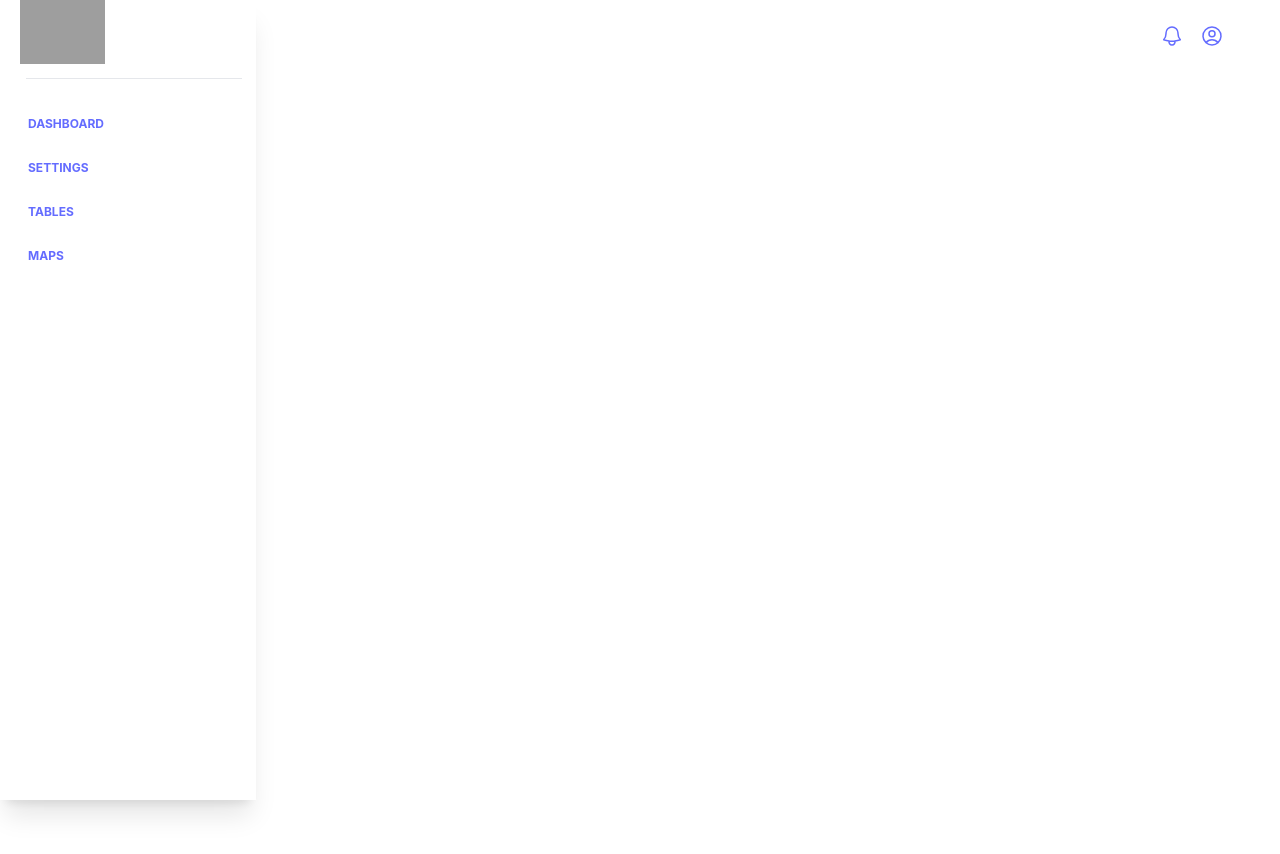
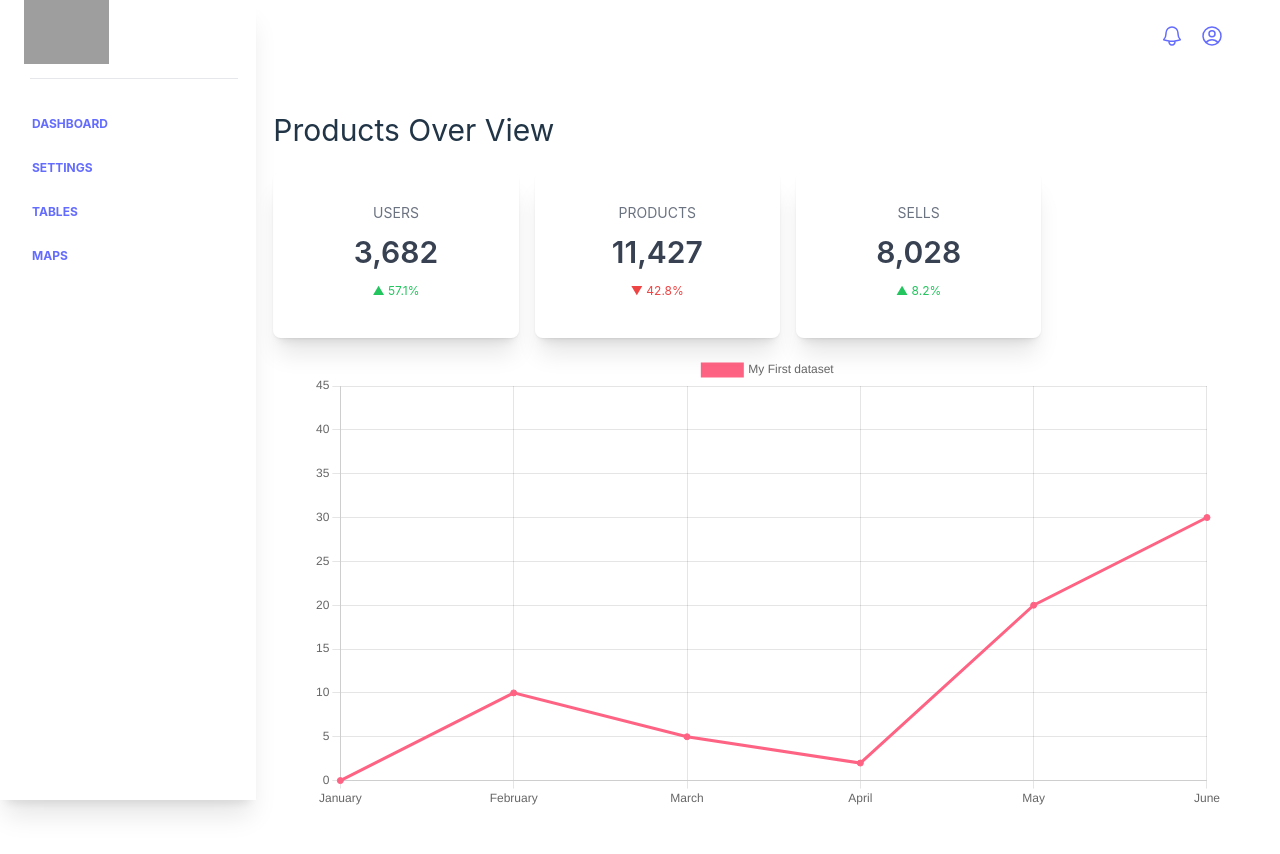
Before and after one commit to Nayem707/02-Ecommerce-admin-front, a React (Vite) app: page /dashboard in a window 1280 px wide. Shown: the top 854 px of the page. Before the commit the page ends 800 px from the top, so only its background shows below. Built offline with nearby package versions, Linux system fonts and the light colour scheme; grey boxes are pictures that could not be loaded.

Commit message:
Add dependency chart and setup

```diff
--- a/package.json
+++ b/package.json
@@ -14,7 +14,9 @@
     "@heroicons/react": "^2.0.18",
     "@reduxjs/toolkit": "^1.9.5",
     "axios": "^1.4.0",
+    "chart.js": "^4.3.3",
     "react": "^18.2.0",
+    "react-chartjs-2": "^5.2.0",
     "react-dom": "^18.2.0",
     "react-redux": "^8.1.2",
     "react-router-dom": "^6.15.0",
--- /dev/null
+++ b/src/components/common/LineChart.jsx
@@ -0,0 +1,27 @@
+import React from 'react';
+import Chart from 'chart.js/auto';
+import { Line } from 'react-chartjs-2';
+
+const labels = ['January', 'February', 'March', 'April', 'May', 'June'];
+
+const data = {
+  labels: labels,
+  datasets: [
+    {
+      label: 'My First dataset',
+      backgroundColor: 'rgb(255, 99, 132)',
+      borderColor: 'rgb(255, 99, 132)',
+      data: [0, 10, 5, 2, 20, 30, 45],
+    },
+  ],
+};
+
+const LineChart = () => {
+  return (
+    <div className=' px-10'>
+      <Line data={data} />
+    </div>
+  );
+};
+
+export default LineChart;
--- /dev/null
+++ b/src/components/dash/HeaderDash.jsx
@@ -0,0 +1,76 @@
+import React from 'react';
+
+const HeaderDash = () => {
+  return (
+    <>
+      <div className=' '>
+        <div className='w-full max-w-3xl'>
+          <div className='-mx-2 md:flex'>
+            <div className='w-full md:w-1/3 px-2'>
+              <div className='rounded-lg shadow-sm mb-4'>
+                <div className='rounded-lg bg-white shadow-lg md:shadow-xl relative overflow-hidden'>
+                  <div className='px-3 pt-8 pb-10 text-center relative z-10'>
+                    <h4 className='text-sm uppercase text-gray-500 leading-tight'>
+                      Users
+                    </h4>
+                    <h3 className='text-3xl text-gray-700 font-semibold leading-tight my-3'>
+                      3,682
+                    </h3>
+                    <p className='text-xs text-green-500 leading-tight'>
+                      ▲ 57.1%
+                    </p>
+                  </div>
+                  <div className='absolute bottom-0 inset-x-0'>
+                    <canvas id='chart1' height='70'></canvas>
+                  </div>
+                </div>
+              </div>
+            </div>
+            <div className='w-full md:w-1/3 px-2'>
+              <div className='rounded-lg shadow-sm mb-4'>
+                <div className='rounded-lg bg-white shadow-lg md:shadow-xl relative overflow-hidden'>
+                  <div className='px-3 pt-8 pb-10 text-center relative z-10'>
+                    <h4 className='text-sm uppercase text-gray-500 leading-tight'>
+                      Products
+                    </h4>
+                    <h3 className='text-3xl text-gray-700 font-semibold leading-tight my-3'>
+                      11,427
+                    </h3>
+                    <p className='text-xs text-red-500 leading-tight'>
+                      ▼ 42.8%
+                    </p>
+                  </div>
+                  <div className='absolute bottom-0 inset-x-0'>
+                    <canvas id='chart2' height='70'></canvas>
+                  </div>
+                </div>
+              </div>
+            </div>
+            <div className='w-full md:w-1/3 px-2'>
+              <div className='rounded-lg shadow-sm mb-4'>
+                <div className='rounded-lg bg-white shadow-lg md:shadow-xl relative overflow-hidden'>
+                  <div className='px-3 pt-8 pb-10 text-center relative z-10'>
+                    <h4 className='text-sm uppercase text-gray-500 leading-tight'>
+                      Sells
+                    </h4>
+                    <h3 className='text-3xl text-gray-700 font-semibold leading-tight my-3'>
+                      8,028
+                    </h3>
+                    <p className='text-xs text-green-500 leading-tight'>
+                      ▲ 8.2%
+                    </p>
+                  </div>
+                  <div className='absolute bottom-0 inset-x-0'>
+                    <canvas id='chart3' height='70'></canvas>
+                  </div>
+                </div>
+              </div>
+            </div>
+          </div>
+        </div>
+      </div>
+    </>
+  );
+};
+
+export default HeaderDash;
--- a/src/layout/SideNavStyle.jsx
+++ b/src/layout/SideNavStyle.jsx
@@ -6,7 +6,7 @@ export default function Sidebar() {
   const [collapseShow, setCollapseShow] = React.useState('hidden');
   return (
     <>
-      <nav className='md:left-0 md:block md:fixed md:top-0 md:bottom-0 md:overflow-y-auto md:flex-row md:flex-nowrap md:overflow-hidden shadow-xl bg-white flex flex-wrap items-center justify-between relative md:w-64 z-10 py-0 px-5'>
+      <nav className='md:left-0 md:block md:fixed md:top-0 md:bottom-0 md:overflow-y-auto md:flex-row md:flex-nowrap md:overflow-hidden shadow-xl bg-white flex flex-wrap items-center justify-between relative md:w-64 z-10 py-0 px-6'>
         <div className='md:flex-col md:items-stretch md:min-h-full md:flex-nowrap px-0 flex flex-wrap items-center justify-between w-full mx-auto'>
           {/* Brand */}
           <Link
--- a/src/pages/dashboard/Dashboard.jsx
+++ b/src/pages/dashboard/Dashboard.jsx
@@ -1,11 +1,26 @@
 import React from 'react';
 import Sidebar from '../../layout/SideNavStyle';
+import HeaderDash from '../../components/dash/HeaderDash';
+import LineChart from '../../components/common/LineChart';
 
 const Dashboard = () => {
   return (
-    <div>
-      <Sidebar />
-    </div>
+    <>
+      <div className='bg-white relative '>
+        <div className=' col-span-2 flex '>
+          <div className='p-2 pt-10 w-80 h-screen '>
+            <Sidebar />
+          </div>
+          <div className='w-full pt-10 px-4 '>
+            <div className='text-3xl mb-6'>Products Over View</div>
+            <HeaderDash />
+            <div className=''>
+              <LineChart />
+            </div>
+          </div>
+        </div>
+      </div>
+    </>
   );
 };
 
--- /dev/null
+++ b/src/utils/Data.jsx
@@ -0,0 +1,32 @@
+export const Data = [
+  {
+    id: 1,
+    year: 2016,
+    userGain: 80000,
+    userLost: 823,
+  },
+  {
+    id: 2,
+    year: 2017,
+    userGain: 45677,
+    userLost: 345,
+  },
+  {
+    id: 3,
+    year: 2018,
+    userGain: 78888,
+    userLost: 555,
+  },
+  {
+    id: 4,
+    year: 2019,
+    userGain: 90000,
+    userLost: 4555,
+  },
+  {
+    id: 5,
+    year: 2020,
+    userGain: 4300,
+    userLost: 234,
+  },
+];
```
Also changed, not shown: 1 other file (tests, documents, lock files or other folders).
